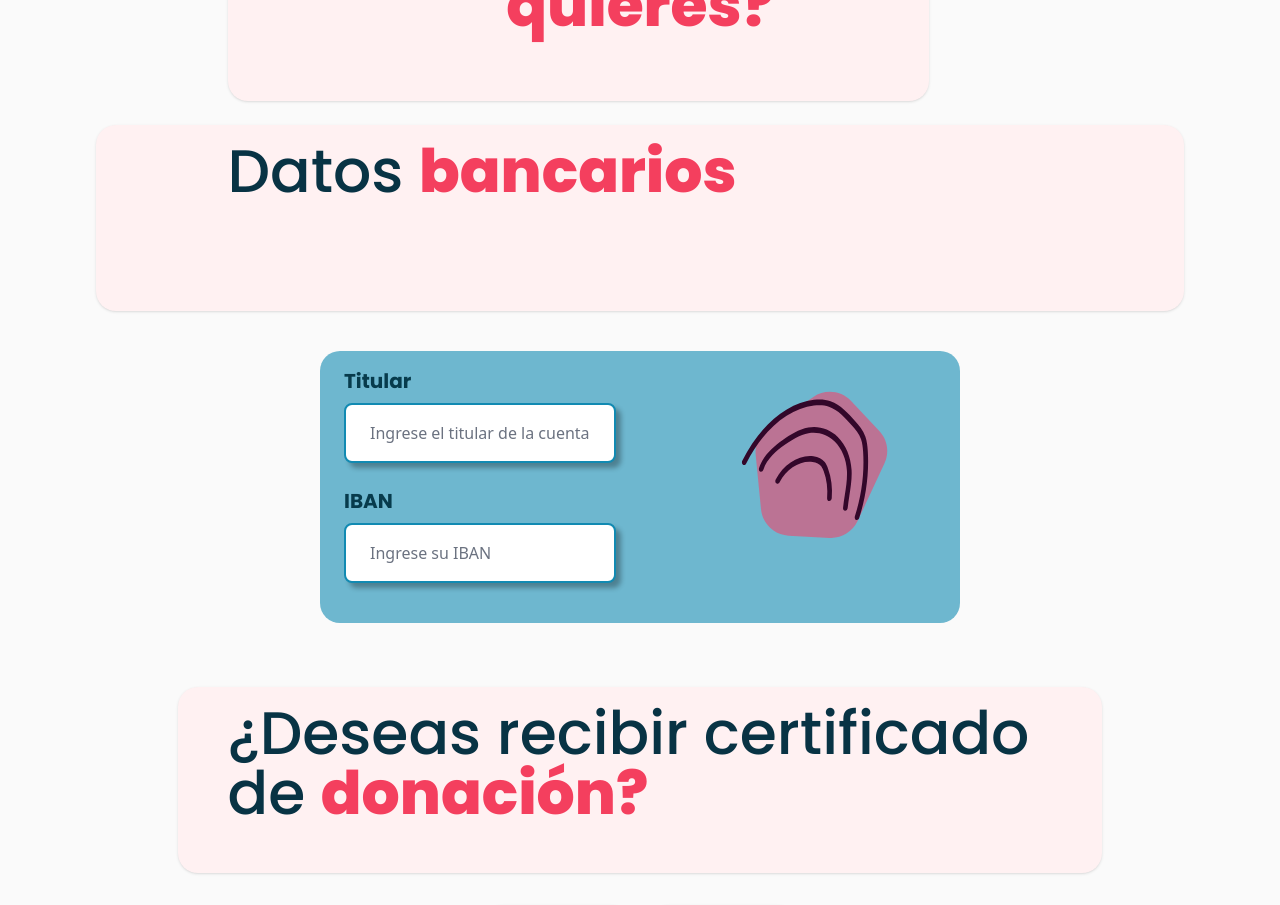
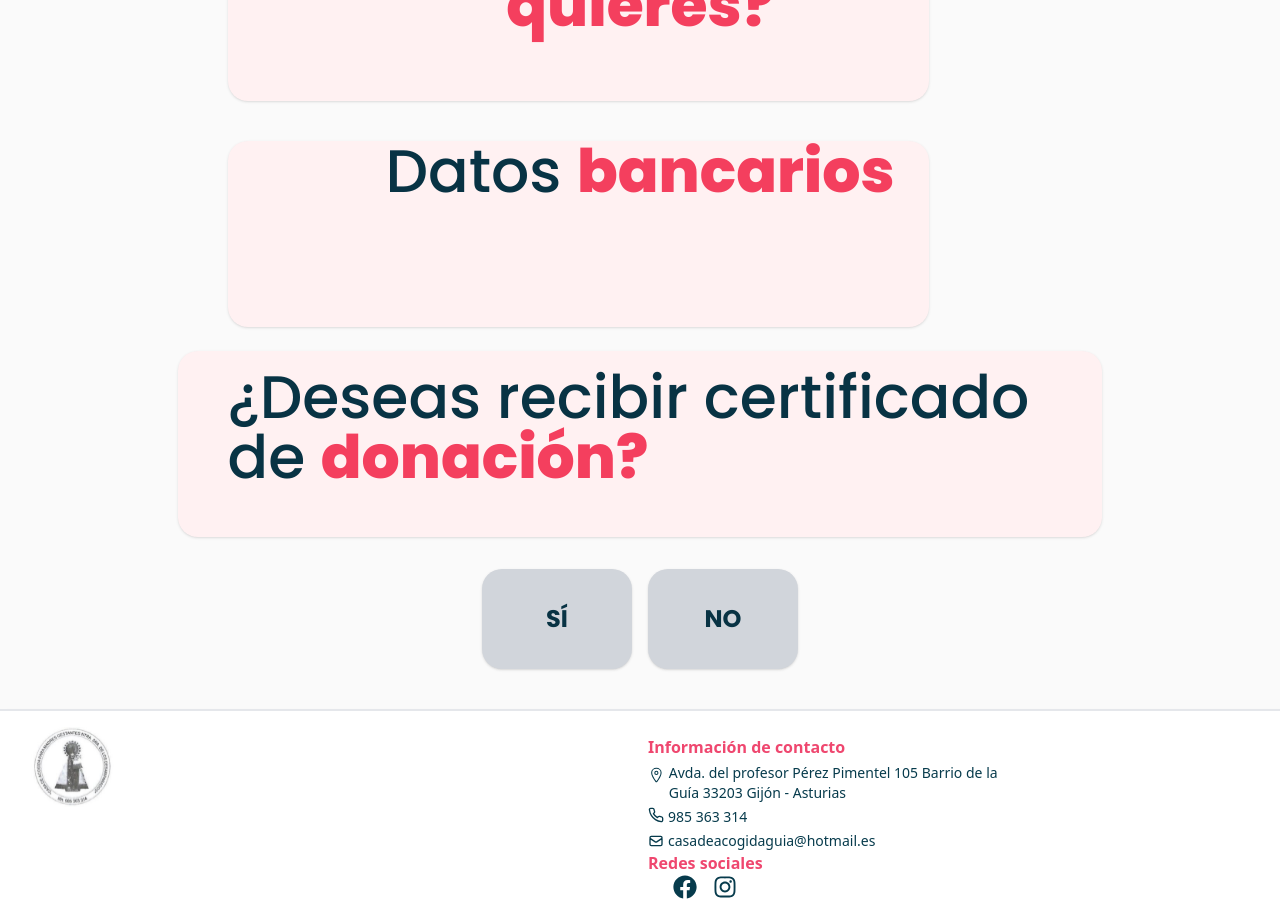
Before and after one commit to vallefarinha/front-casa, a React (Vite) app: page /form in a window 1280 px wide. Shown: the part 1260-2165 px from the top of the page. Built offline with nearby package versions, Linux system fonts and the light colour scheme.

Commit message:
bankblueopen

```diff
--- a/src/components/form/BankBlue.jsx
+++ b/src/components/form/BankBlue.jsx
@@ -1,4 +1,4 @@
-import React from "react";
+import React, { useState } from "react";
 import rainbowpink from "../../assets/icons/rainbowpink.svg"
 import TitleForm from "./TitleForm";
 
@@ -17,9 +17,14 @@ const BoxBlue = ({ titleBox, squareBlue }) => {
 };
 
 const BankBlue = () => {
+  const [isOpen, setIsOpen] = useState(false);
+
   return (
     <div className="flex flex-col items-center justify-center mt-6">
+      <button className="bg-transparent border-none p-0 m-0" onClick={() => setIsOpen(!isOpen)}>
         <TitleForm wordBlue="Datos" wordPink="bancarios" textAlign="center" />
+      </button>
+      {isOpen && (
         <div className="relative w-1/2 h-1/2 flex flex-wrap m-10" style={{backgroundColor: 'rgba(17, 138, 178, 0.6)', borderRadius: '20px'}}>
           <div className="w-full sm:w-1/2 p-4">
             <BoxBlue titleBox="Titular" squareBlue="Ingrese el titular de la cuenta" />
@@ -27,6 +32,7 @@ const BankBlue = () => {
           </div>
           <img src={rainbowpink} alt="rainbowpink" className="absolute w-[240px] h-[220px] top-[43%] left-[78%] transform -translate-x-1/2 -translate-y-1/2" />
         </div>
+      )}
     </div>
   );
 };
```
Lines whose indentation alone changed are shown as unchanged.
